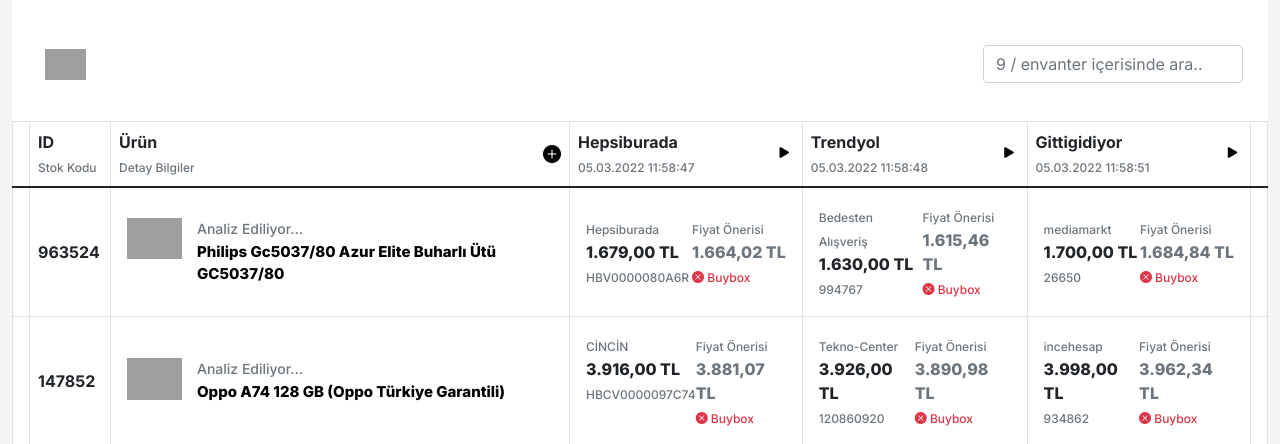
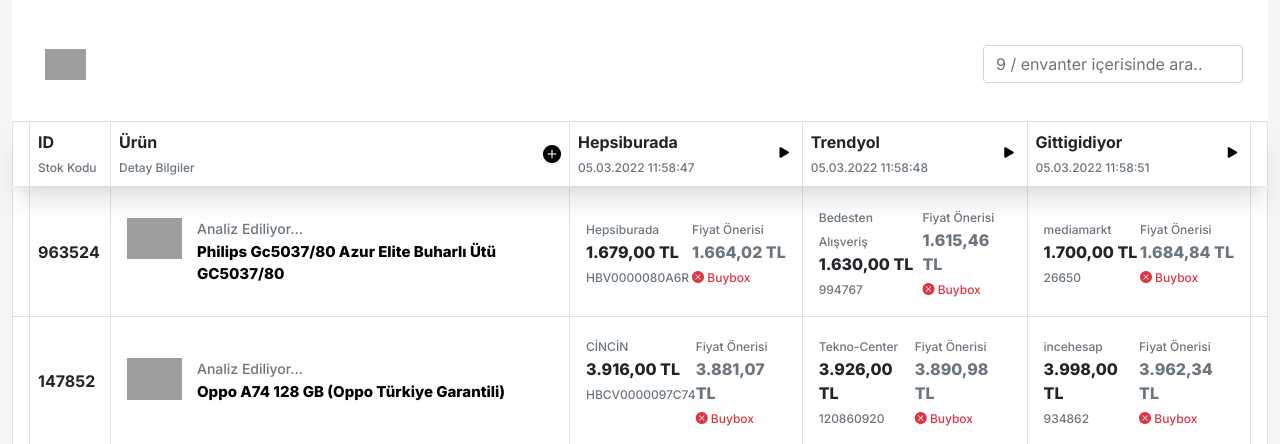
Before and after one commit to serkankuyu/atlas-buybox, a PHP site: page / in a window 1280 px wide. Shown: the top 444 px of the page. Run offline with PHP 8.4, Linux system fonts and the light colour scheme; grey boxes are pictures that could not be loaded.

Commit message:
Update index.php

```diff
--- a/atlas/index.php
+++ b/atlas/index.php
@@ -92,7 +92,7 @@
   			.ml-35{
   				margin-left: 35px;
   			}
-			.small-x{
+  			.small-x{
   				font-size: 12px;
   				font-weight: 500;
   			}
@@ -198,6 +198,25 @@
   				box-shadow: rgba(0, 0, 0, 0.1) 0px 1px 3px 0px, rgba(0, 0, 0, 0.06) 0px 1px 2px 0px;
   			}
 
+  			.table-sticky{
+  				position: -webkit-sticky; /* Safari */
+  				position: sticky;
+  				top: 0;
+  				background: var(--page-color);
+  				z-index: 99;
+  				box-shadow: rgba(0, 0, 0, 0.1) 0px 20px 25px -5px, rgba(0, 0, 0, 0.04) 0px 10px 10px -5px;
+  			}
+
+  			.apointer{
+  				cursor: pointer;
+  			}
+
+  			.table thead>tr>th {
+  				vertical-align: bottom;
+  				border-bottom: 2px solid hsl(0, 0%, 99%);
+  			}
+
+
 			/*table tbody tr td:hover{
 				box-shadow: rgba(0, 0, 0, 0.16) 0px 3px 6px, rgba(0, 0, 0, 0.23) 0px 3px 6px;
 			}*/
@@ -218,7 +237,7 @@
 				</div>
 				<table class="table table-bordered align-middle">
 					<thead>
-						<tr>
+						<tr class="table-sticky">
 							<th></th>
 							<th scope="col">ID<br><span class="small-x text-muted">Stok Kodu</span></th>
 							<th scope="col">
@@ -237,7 +256,7 @@
 										Hepsiburada<br><span class="small-x text-muted">{{dateHepsiburada}}</span>
 									</div>
 									<div class="ml-auto">
-										<a href="#" @click="runHepsiburada" v-if="show_hb"><i class="bi bi-play-fill p-19"></i></a>
+										<a class="apointer" @click="runHepsiburada" v-if="show_hb"><i class="bi bi-play-fill p-19"></i></a>
 										<span v-if="hide_hb" v-html="loading"></span>
 									</div>
 								</div>
@@ -249,7 +268,7 @@
 										Trendyol<br><span class="small-x text-muted">{{dateTrendyol}}</span>
 									</div>
 									<div class="ml-auto">
-										<a href="#" @click="runTrendyol" v-if="show_ty"><i class="bi bi-play-fill p-19"></i></a>
+										<a class="apointer" @click="runTrendyol" v-if="show_ty"><i class="bi bi-play-fill p-19"></i></a>
 										<span v-if="hide_ty" v-html="loading"></span>
 									</div>
 								</div>
@@ -261,7 +280,7 @@
 										Gittigidiyor<br><span class="small-x text-muted">{{dateGittigidiyor}}</span>
 									</div>
 									<div class="ml-auto">
-										<a href="#" @click="runGittigidiyor" v-if="show_gg"><i class="bi bi-play-fill p-19"></i></a>
+										<a class="apointer" @click="runGittigidiyor" v-if="show_gg"><i class="bi bi-play-fill p-19"></i></a>
 										<span v-if="hide_gg" v-html="loading"></span>
 									</div>
 								</div>
```
